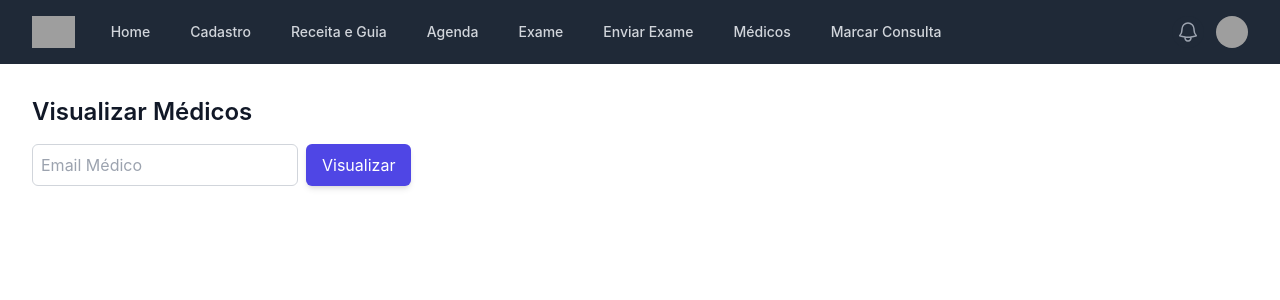
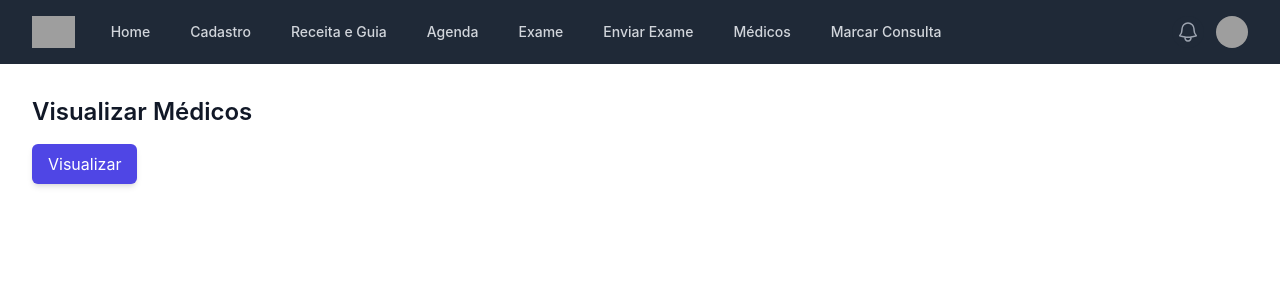
Before and after one commit to lab-soft-2/Paciente-, a React (Create React App) app in the folder front/: page /patient/vizualizar/medicos in a window 1280 px wide. Shown: the top 300 px of the page. Built offline with nearby package versions, Linux system fonts and the light colour scheme; grey boxes are pictures that could not be loaded.

Commit message:
Arrumando api e rota home

```diff
--- a/front/src/pages/medico/index.tsx
+++ b/front/src/pages/medico/index.tsx
@@ -10,7 +10,6 @@ interface Consulta {
 }
 
 const VisualizarMedico: React.FC = () => {
-  const [emailMedico, setEmailMedico] = useState('');
   const [consulta, setConsulta] = useState<Consulta | null>(null);
   const [erroConsulta, setErroConsulta] = useState<string | null>(null);
 
@@ -18,11 +17,7 @@ const VisualizarMedico: React.FC = () => {
     e.preventDefault();
 
     try {
-      const response = await Api.get(URL_PATHS.VISUALISAR_MEDICO, {
-        params: {
-          email: emailMedico
-        }
-      });
+      const response = await Api.get(URL_PATHS.VISUALISAR_MEDICO);
 
       setConsulta(response.data as Consulta);
       setErroConsulta(null);
@@ -41,28 +36,16 @@ const VisualizarMedico: React.FC = () => {
             <h1 className="text-2xl font-semibold text-gray-900">Visualizar Médicos</h1>
           </div>
           <form onSubmit={handleSubmit}>
-          <div className="flex mb-4">
-            <input
-              type="email"
-              className="border-gray-300 border rounded-md p-2 mr-2"
-              placeholder="Email Médico"
-              value={emailMedico}
-              onChange={(e) => setEmailMedico(e.target.value)}
-            />
             <button
               type="submit"
-              className="py-2 px-4 bg-indigo-600 text-white rounded-md shadow-md hover:bg-indigo-700 focus:outline-none focus:ring-2 focus:ring-indigo-500 focus:ring-opacity-50">
+              className="py-2 px-4 bg-indigo-600 text-white rounded-md shadow-md hover:bg-indigo-700 focus:outline-none focus:ring-2 focus:ring-indigo-500 focus:ring-opacity-50"
+            >
               Visualizar
             </button>
-          </div>
           </form>
-        {erroConsulta && (
-          <div className="text-red-600 mt-4">
-            {erroConsulta}
-          </div>
-        )}
+          {erroConsulta && <div className="text-red-600 mt-4">{erroConsulta}</div>}
           {consulta && (
-          <div className="bg-white overflow-hidden shadow-sm sm:rounded-lg">
+            <div className="bg-white overflow-hidden shadow-sm sm:rounded-lg mt-4">
               <div className="p-6">
                 <p className="text-lg font-semibold text-gray-900">Consulta</p>
                 <p className="text-sm text-gray-500">Email Médico: {consulta.emailMedico}</p>
--- a/front/src/routes/index.tsx
+++ b/front/src/routes/index.tsx
@@ -16,6 +16,7 @@ const Rotas: React.FC = () => {
         <BrowserRouter>
             <Routes>
                 <Route path="/" element={<Home />} />
+                <Route path="/patient" element={<Home />} />
                 <Route path="/patient/home" element={<Home />} />
                 <Route path="/patient/signup" element={<Cadastro />} />
                 <Route path="/patient/vizualizar/documento" element={<ReceitaGuia />} />
--- a/front/src/services/api.ts
+++ b/front/src/services/api.ts
@@ -1,6 +1,6 @@
 import axios from 'axios';
 
-const BASE_URL = process.env.BASE_URL || 'https://default.backend.url';
+const BASE_URL = "https://patient-service-lojv4wqana-uc.a.run.app/" || 'https://default.backend.url';
 
 const api = axios.create({
   baseURL: BASE_URL,
```
Also changed, not shown: 1 other file (tests, documents, lock files or other folders). Lines whose indentation alone changed are shown as unchanged.
